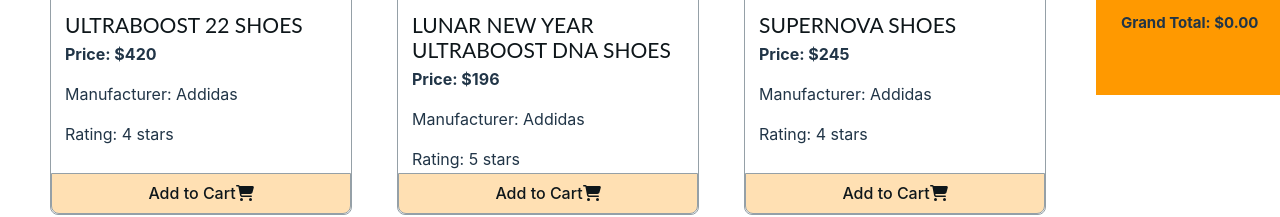
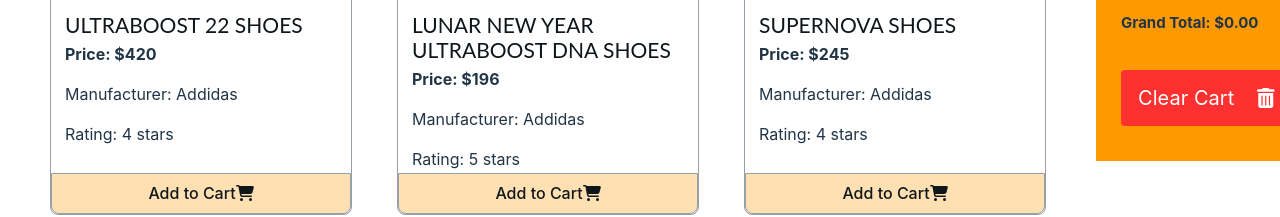
Before and after one commit to MAINULIS/ema-john-simple, a React (Vite) app: page / in a window 1280 px wide. Shown: the part 427-644 px from the top of the page. Built offline with nearby package versions, Linux system fonts and the light colour scheme.

Commit message:
clear cart button's functionality implemented

```diff
--- a/src/component/Cart/Cart.jsx
+++ b/src/component/Cart/Cart.jsx
@@ -1,25 +1,27 @@
 
 import React from 'react';
 import './cart.css'
+import { FontAwesomeIcon } from '@fortawesome/react-fontawesome'
+import {faTrashCan} from '@fortawesome/free-solid-svg-icons'
 
-const Cart = ({cart}) => {
+const Cart = ({ cart, handleClearCart }) => {
     // console.log(cart)
     // const cart = props.cart; //option-1
     // const {cart} = props; //option-2
 
     let totalPrice = 0;
     let totalShipping = 0;
-    let quantity =0;
-    for(const product of cart){
+    let quantity = 0;
+    for (const product of cart) {
         // if(product.quantity === 0){
         //     product.quantity = 1;
         // }
         // product.quantity = product.quantity || 1;
-        totalPrice = totalPrice + product.price* product.quantity;
+        totalPrice = totalPrice + product.price * product.quantity;
         totalShipping = totalShipping + product.shipping
         quantity = quantity + product.quantity;
     }
-      const tax = totalPrice*7/100;
+    const tax = totalPrice * 7 / 100;
     const gradTotal = totalPrice + totalShipping + tax;
 
     return (
@@ -30,6 +32,10 @@
             <p>Total Shopping Charge: ${totalShipping}</p>
             <p>Tax: ${tax.toFixed(2)}</p>
             <h6>Grand Total: ${gradTotal.toFixed(2)}</h6>
+            <button onClick={handleClearCart} className='btn-clear-cart'>
+               <span>Clear Cart</span>
+               <FontAwesomeIcon className='btn-clear' icon={faTrashCan} />
+            </button>
         </div>
     );
 };
--- a/src/component/Cart/cart.css
+++ b/src/component/Cart/cart.css
@@ -1,11 +1,11 @@
-.cart{
+.cart {
     background-color: #FF9900;
     padding: 25px;
     position: sticky;
     top: 0;
 }
 
-.cart h5{
+.cart h5 {
     color: #1C2B35;
     font-family: Lato;
     font-size: 25px;
@@ -14,10 +14,33 @@
     white-space: nowrap;
 }
 
-.cart p{
+.cart p {
     font-size: 17px;
 }
 
-.cart h6{
+.cart h6 {
     font-size: 15px;
 }
+
+.btn-clear-cart {
+    width: 100%;
+    height: 56px;
+    margin: 10px auto;
+    padding-right: 16px;
+    padding-left: 16px;
+    display: flex;
+    align-items: center;
+    justify-content: space-between;
+    border-radius: 4px;
+    background: #FF3030;
+    color: #FFF;
+    font-size: 20px;
+    font-style: normal;
+    font-weight: 400;
+    line-height: normal;
+    letter-spacing: 0.032px;
+}
+
+.btn-clear{
+    color: #FFFFFF;
+}
--- a/src/component/Orders/Orders.jsx
+++ b/src/component/Orders/Orders.jsx
@@ -3,7 +3,7 @@
 import { useLoaderData } from 'react-router-dom';
 import ReviewItems from '../ReviewItems/ReviewItems';
 import './Order.css'
-import { removeFromDb } from '../../utilities/fakedb';
+import { deleteShoppingCart, removeFromDb } from '../../utilities/fakedb';
 
 const Orders = () => {
     const savedCart = useLoaderData();
@@ -14,6 +14,12 @@
       setCart(remaining)
       removeFromDb(id)
     }
+
+    const handleClearCart = () =>{
+        setCart([]);
+        deleteShoppingCart();
+    }
+
     return (
         <div className='shop-container'>
             <div className='review-container'>
@@ -26,7 +32,10 @@
             }
             </div>
             <div className='cart-container'>
-            <Cart cart={cart}></Cart>
+            <Cart
+            cart={cart}
+            handleClearCart ={handleClearCart}
+            ></Cart>
             </div>
         </div>
     );
--- a/src/component/Product/Product.css
+++ b/src/component/Product/Product.css
@@ -32,6 +32,7 @@
 
 .product-info p{
     margin-top: 5px;
+    /* color: #2A414F; */
 }
 
 .btn-cart{
--- a/src/component/Product/Product.jsx
+++ b/src/component/Product/Product.jsx
@@ -5,8 +5,8 @@
 import './Product.css'
 
 const Product = (props) => {
-    const { img, name, seller, price, ratings, quantity } = props.product;
-    const handleAddToCart = props.handleAddToCart
+    const { img, name, seller, price, ratings } = props.product;
+    const handleAddToCart = props.handleAddToCart;
 
 
     return (
@@ -18,7 +18,7 @@
                 <p>Manufacturer: {seller}</p>
                 <p>Rating: {ratings} stars</p>
             </div>
-            <button onClick={() =>handleAddToCart(props.product)} className='btn-cart'>
+            <button onClick={()=>handleAddToCart(props.product)} className='btn-cart'>
                 Add to Cart
                 <FontAwesomeIcon icon={faShoppingCart} />
             </button>
--- a/src/component/ReviewItems/ReviewItems.css
+++ b/src/component/ReviewItems/ReviewItems.css
@@ -19,6 +19,7 @@
 
 .review-details p{
     margin:0 15px ;
+    /* color: #1C2B35; */
 }
 
 .title{
--- a/src/component/Shop/Shop.jsx
+++ b/src/component/Shop/Shop.jsx
@@ -2,7 +2,7 @@
 import './Shop.css';
 import Product from '../Product/Product';
 import Cart from '../Cart/Cart';
-import { addToDb, getShoppingCart } from '../../utilities/fakedb';
+import { addToDb, deleteShoppingCart, getShoppingCart } from '../../utilities/fakedb';
 
 const Shop = () => {
     const [products, setProducts] = useState([]);
@@ -55,6 +55,11 @@
         addToDb(product.id)
     }
 
+    const handleClearCart = () =>{
+        setCart([]);
+        deleteShoppingCart()
+    }
+
     return (
         <div className='shop-container'>
             <div className="products-container">
@@ -62,13 +67,16 @@
                     products.map(product => <Product
                         key={product.id}
                         product={product}
-                        handleAddToCart={handleAddToCart}
+                        handleAddToCart ={handleAddToCart}
                     ></Product>)
                 }
 
             </div>
             <div className="cart-container">
-                <Cart cart={cart}></Cart>
+                <Cart
+                cart={cart}
+                handleClearCart ={handleClearCart}
+                ></Cart>
             </div>
 
         </div>
--- a/src/index.css
+++ b/src/index.css
@@ -3,7 +3,7 @@
   line-height: 1.5;
   font-weight: 400;
 
-  /* color-scheme: light dark; */
+  color-scheme: light dark;
   color: rgba(255, 255, 255, 0.87);
   background-color: #242424;
 
```
Lines whose indentation alone changed are shown as unchanged.
